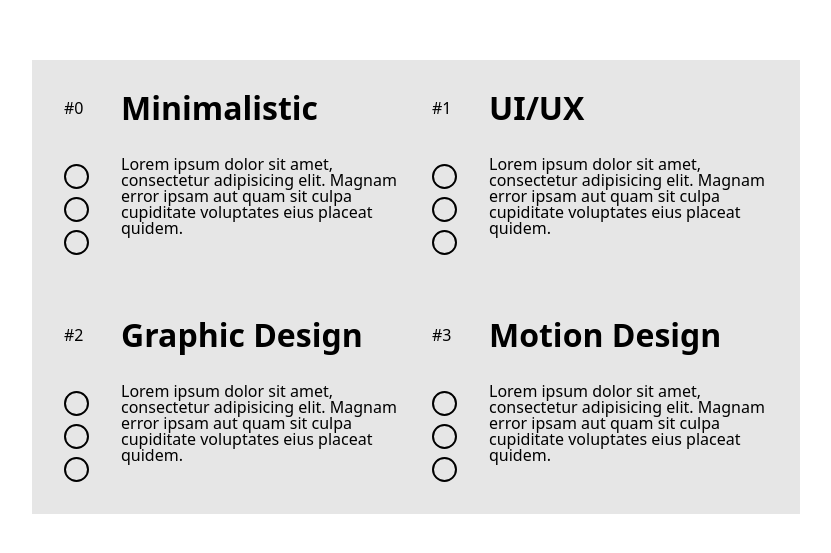
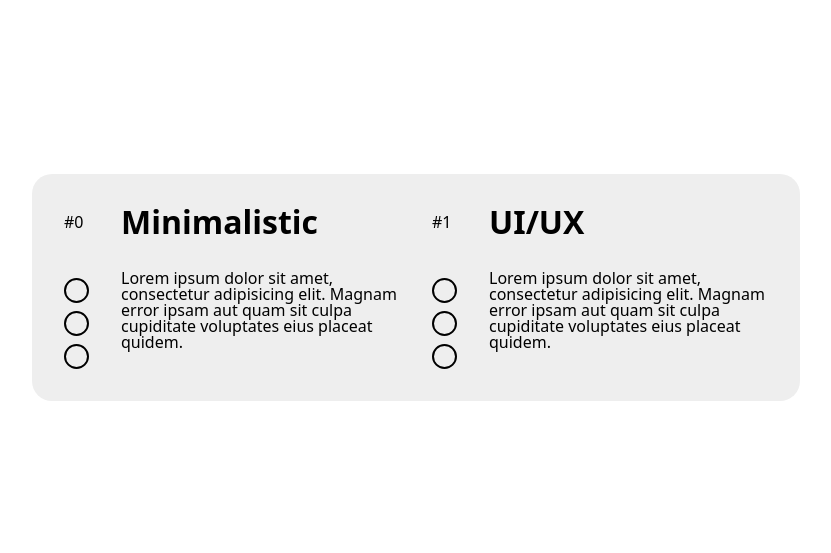
Before and after one commit to hamdi4-beep/react-playground, a React (Vite) app: page / in a window 1280 px wide. Shown: the part 113-666 px from the top of the page, without its empty margins (224-1055 px from the left). Built offline with nearby package versions, Linux system fonts and the light colour scheme.

Commit message:
added new src

```diff
--- a/src/components/Aside.tsx
+++ b/src/components/Aside.tsx
@@ -1,11 +1,11 @@
 function Aside({
-    children
+    index
 }: {
-    children: JSX.Element
+    index: number
 }) {
     return (
         <div className="aside">
-            {children}
+            <span>#{index}</span>
             <div className="icon"></div>
             <div className="icon"></div>
             <div className="icon"></div>
--- a/src/components/BlogItem.tsx
+++ b/src/components/BlogItem.tsx
@@ -1,18 +1,14 @@
-import Aside from "./Aside"
-
 function BlogItem({
     title,
-    index
+    children
 }: {
     title: string,
-    index: number
+    children: JSX.Element
 }) {
 
     return (
         <div className='blog-wrapper'>
-            <Aside>
-                <span>#{index}</span>
-            </Aside>
+            {children}
 
             <div className="inner">
                 <div className="header">
--- a/src/components/BlogList.tsx
+++ b/src/components/BlogList.tsx
@@ -1,21 +1,18 @@
+import Aside from "./Aside"
 import BlogItem from "./BlogItem"
 
 function BlogList() {
     const titles = [
         'Minimalistic',
-        'UI/UX',
-        'Graphic Design',
-        'Motion Design'
+        'UI/UX'
     ]
 
     return (
         <div className="blog-list">
             {titles.map((title, i) => (
-                <BlogItem
-                    title={title}
-                    index={i}
-                    key={i}
-                />
+                <BlogItem title={title} key={i}>
+                    <Aside index={i} />
+                </BlogItem>
             ))}
         </div>
     )
--- a/src/sass/main.scss
+++ b/src/sass/main.scss
@@ -10,8 +10,9 @@
     display: grid;
     grid-template-columns: repeat(auto-fit, minmax(20rem, 1fr));
     gap: 2rem;
-    background-color: #E6E6E6;
+    background-color: #EEE;
     padding: 2em;
+    border-radius: 20px;
 }
 
 .blog-wrapper {
```
Also changed, not shown: 1 other file (tests, documents, lock files or other folders).
